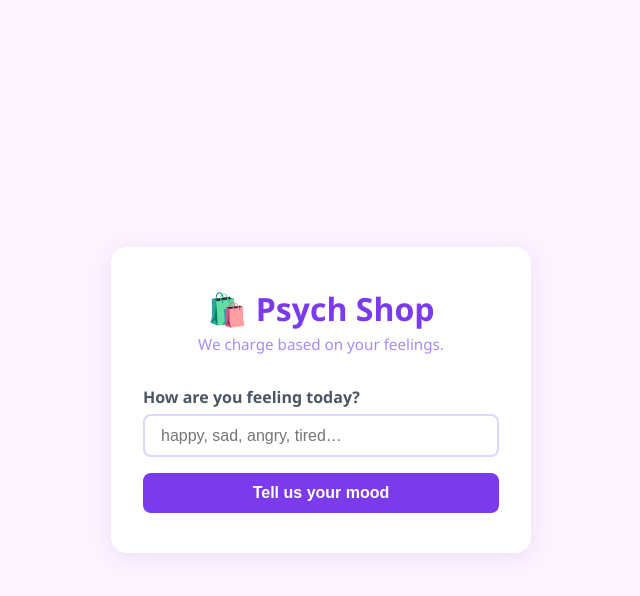
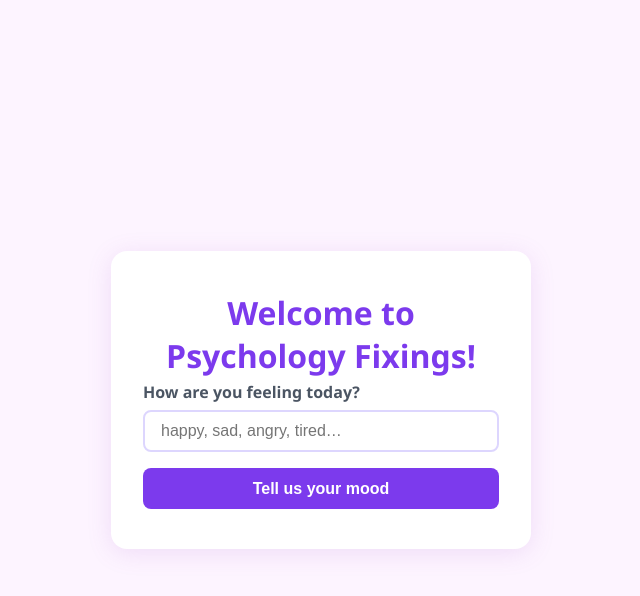
Before and after one commit to ValentinaFeng2013/psych_shop, a Flask app: page / in a window 1280 px wide. Shown: the top 596 px of the page, without its empty margins (319-959 px from the left). Run offline with Flask 3, Linux system fonts and the light colour scheme.

Commit message:
make changes on the index - homepage

```diff
--- a/app.py
+++ b/app.py
@@ -66,7 +66,7 @@ def process_payment():
 
     # 20% chance of random event
     event_text = ""
-    if random.random() < 1.0:
+    if random.random() < 0.15:
         event = random.choice([
             "A raccoon broke into the cash register! Please pay $55 for our damages",
             "A robber broke in. We are now charging everyone an extra 5 dollars."
--- a/templates/index.html
+++ b/templates/index.html
@@ -118,8 +118,7 @@
 </head>
 <body>
   <div class="card">
-    <h1>🛍️ Psych Shop</h1>
-    <p class="subtitle">We charge based on your feelings.</p>
+    <h1>Welcome to Psychology Fixings!</h1>
 
     <div id="mood-section">
       <label for="mood-input">How are you feeling today?</label>
```
